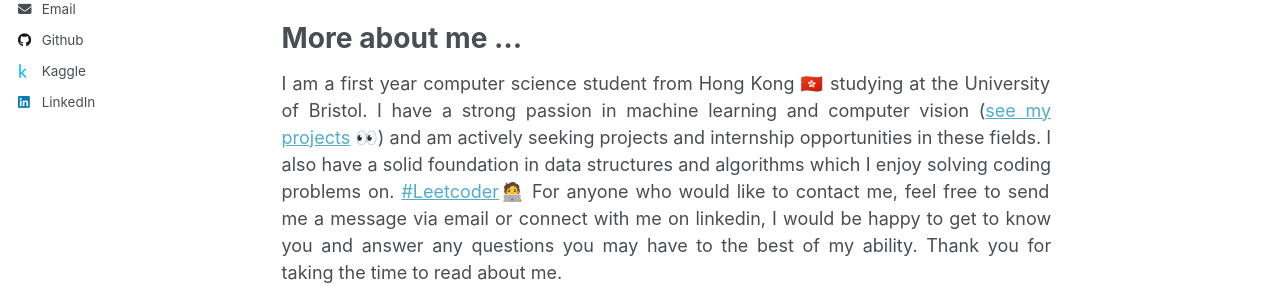
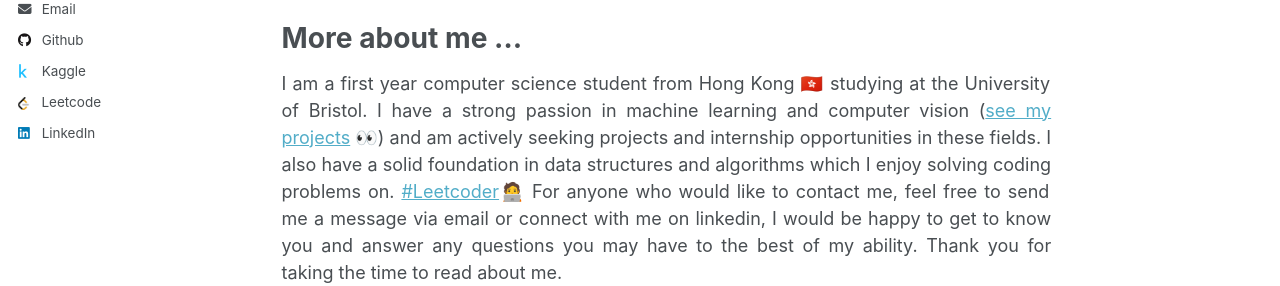
Before and after one commit to T0mLam/t0mlam.github.io, a Jekyll site: the page built from _pages/about.md, in a window 1280 px wide. Shown: the part 379-665 px from the top of the page. Built offline with Jekyll 4.4.1, drawn with Linux system fonts in a browser that asks for light colours; a script that is not in the unit is left out.

Commit message:
add leetcode button

```diff
--- a/_config.yml
+++ b/_config.yml
@@ -46,6 +46,7 @@ author:
   github           : "T0mLam"
   kaggle           : "tomkhlam"
   stackoverflow    : # User number or user number and name (i.e., use "1" or "1/jeff-atwood")
+  leetcode         : "TomLam1129"
 
   # Social media
   bluesky          : # Replace this with you Bluesky username
--- a/_includes/author-profile.html
+++ b/_includes/author-profile.html
@@ -89,6 +89,9 @@
       {% if author.stackoverflow %}
         <li><a href="https://www.stackoverflow.com/users/{{ author.stackoverflow }}"><i class="fab fa-fw fa-stack-overflow icon-pad-right" aria-hidden="true"></i>Stackoverflow</a></li>
       {% endif %}
+      {% if author.leetcode %}
+        <li><a href="https://leetcode.com/u/{{ author.leetcode }}"><img src="/images/leetcode.png" style="width: 16px; transform: translateX(-1px); padding-right: 0.2em; margin-right: 0.55em;"></i>Leetcode</a></li>
+      {% endif %}
 
       <!-- Font Awesome icons / Social media -->
       {% if author.bluesky %}
```
Also changed, not shown: images/leetcode.png (added).
